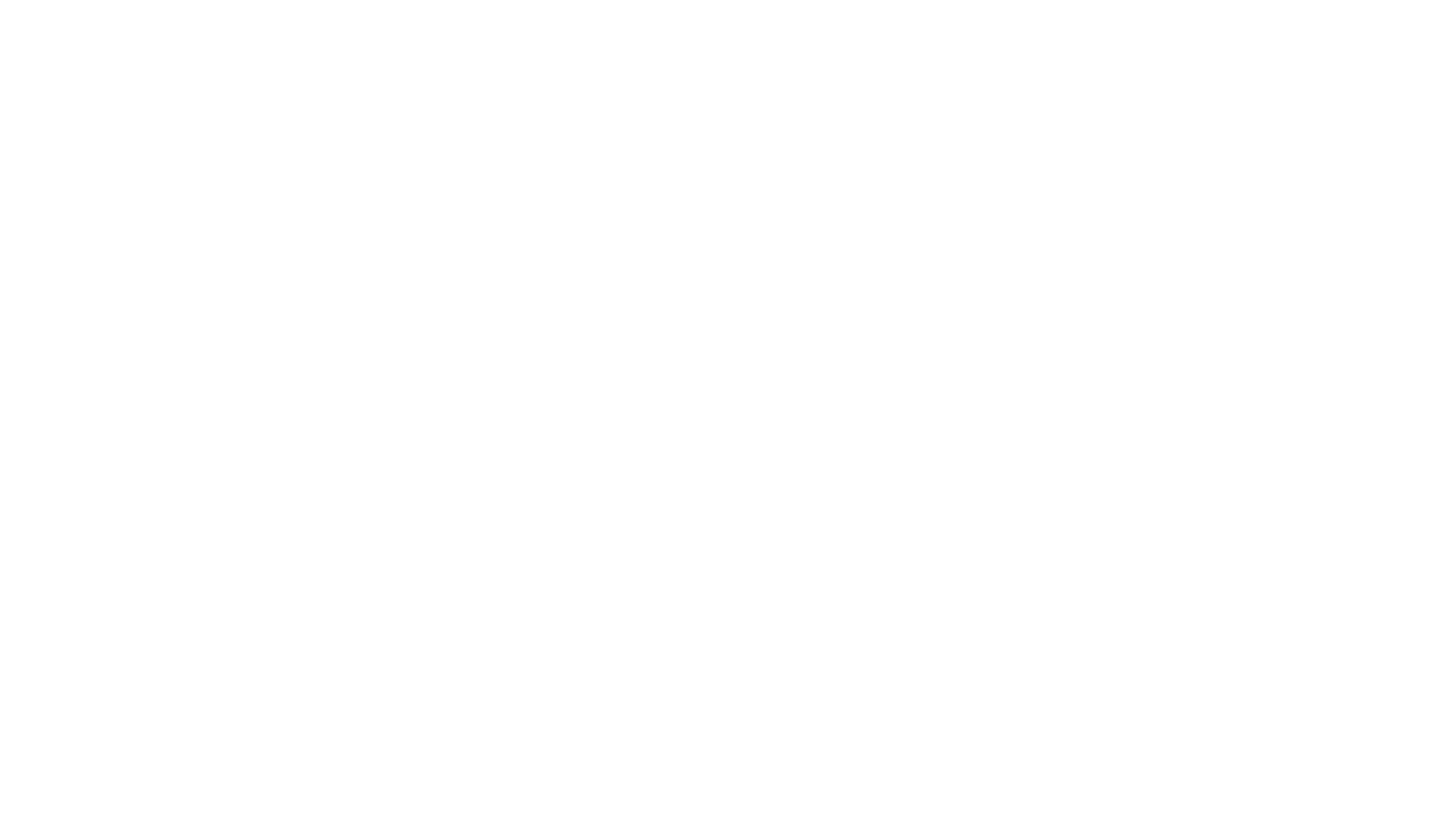
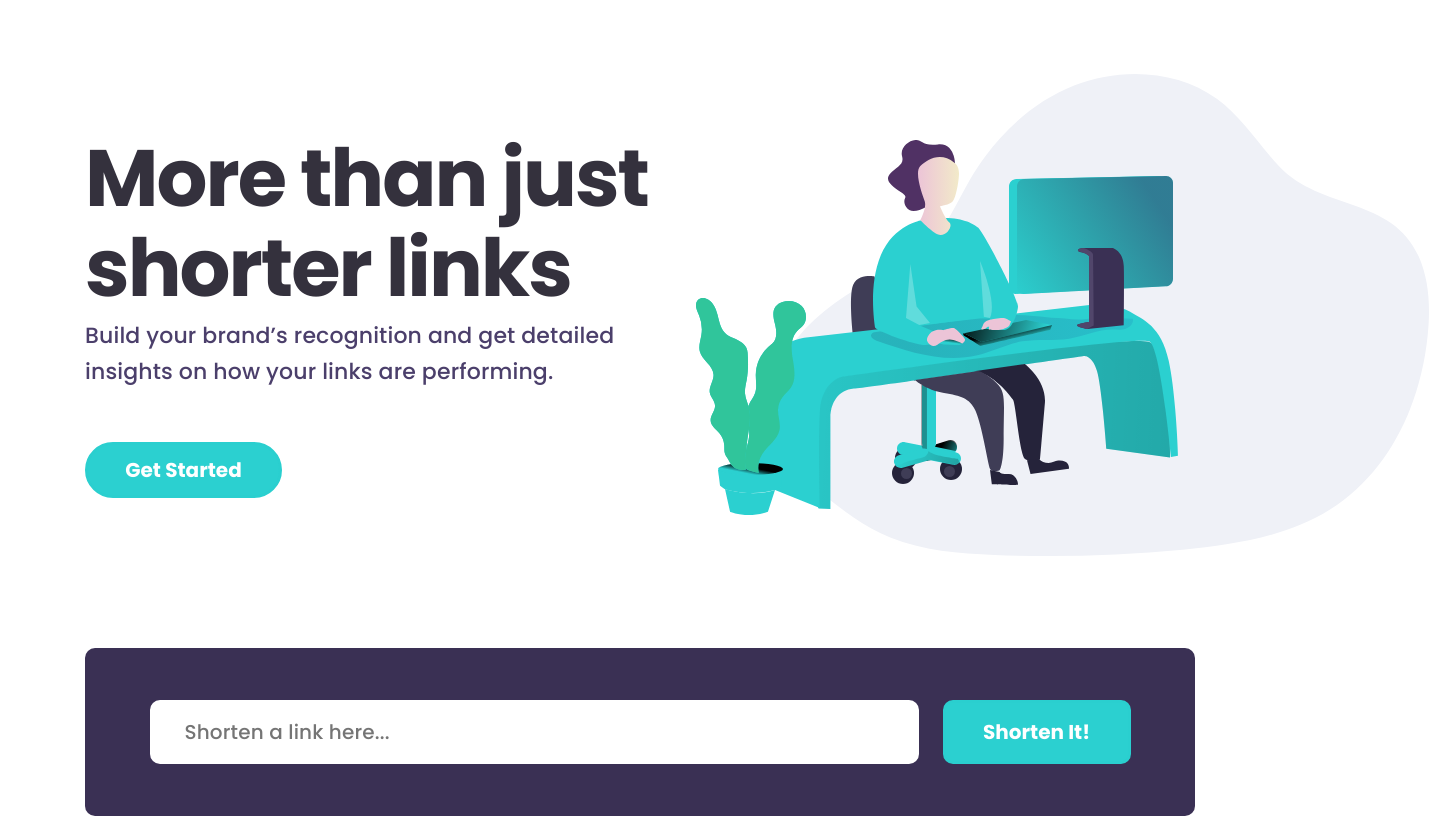
Before and after one commit to artemtyshchuk/urlShorteningApp-frontendmentor.io, a React (Create React App) app: page / in a window 1280 px wide. Shown: the part 100-916 px from the top of the page, 1429 px wide, since content can reach past the window. Before the commit the page ends 800 px from the top, so only its background shows below. Built offline with nearby package versions, Linux system fonts and the light colour scheme.

Commit message:
Added StartPage and UrlBlock components

```diff
--- a/src/App.tsx
+++ b/src/App.tsx
@@ -1,9 +1,13 @@
 import { Header } from "components/Header";
+import { StartPage } from "components/StartPage";
+import { UrlBlock } from "components/UrlBlock";
 
 function App() {
   return (
     <>
       <Header />
+      <StartPage />
+      <UrlBlock />
     </>
   );
 }
--- a/src/components/Header/Header.module.scss
+++ b/src/components/Header/Header.module.scss
@@ -47,7 +47,7 @@
 
   justify-self: end;
   margin-left: 37px;
-
+  font-family: "Poppins", sans-serif;
   color: #fff;
   font-size: 15px;
   font-style: normal;
--- /dev/null
+++ b/src/components/StartPage/StartPage.module.scss
@@ -0,0 +1,56 @@
+.startPage {
+}
+
+.startPageWrapper {
+  position: relative;
+  display: grid;
+  grid-template-columns: 565px;
+}
+
+.title {
+  margin-top: 145px;
+  font-size: 80px;
+  font-style: normal;
+  font-weight: 700;
+  line-height: 90px;
+  letter-spacing: -2px;
+  color: var(--violet-dark);
+}
+
+.subtitle {
+  margin-top: 5px;
+  font-size: 22px;
+  font-style: normal;
+  font-weight: 500;
+  line-height: 36px;
+  letter-spacing: 0.15px;
+  color: var(--violet-light);
+}
+
+.startPageButton {
+  margin-top: 52px;
+  width: 197px;
+  height: 56px;
+  border-radius: 28px;
+  background: var(--buttons-color);
+  border: 3px solid #2acfcf;
+
+  color: #fff;
+  font-family: Poppins;
+  font-size: 20px;
+  font-style: normal;
+  font-weight: 700;
+  line-height: normal;
+  cursor: pointer;
+  &:hover {
+    background: #9ae3e3;
+    border: #9ae3e3;
+  }
+}
+
+.startPageImage {
+  margin-top: 86px;
+  left: 55%;
+  position: absolute;
+  z-index: -1;
+}
--- /dev/null
+++ b/src/components/StartPage/StartPage.tsx
@@ -0,0 +1,20 @@
+import styles from "./StartPage.module.scss";
+import { ReactComponent as IllustrationWorking } from "assets/images/illustration-working.svg";
+
+export const StartPage = () => {
+  return (
+    <div className={styles.startPage}>
+      <div className="container">
+        <div className={styles.startPageWrapper}>
+          <p className={styles.title}>More than just shorter links</p>
+          <p className={styles.subtitle}>
+            Build your brand’s recognition and get detailed insights on how your
+            links are performing.
+          </p>
+          <button className={styles.startPageButton}>Get Started</button>
+          <IllustrationWorking className={styles.startPageImage} />
+        </div>
+      </div>
+    </div>
+  );
+};
--- /dev/null
+++ b/src/components/StartPage/index.ts
@@ -0,0 +1 @@
+export * from './StartPage';
--- /dev/null
+++ b/src/components/UrlBlock/UrlBlock.module.scss
@@ -0,0 +1,55 @@
+.urlBlock {
+  margin-top: 150px;
+  width: 100%;
+}
+
+.urlBlockWrapper {
+  display: grid;
+  background: var(--violet-normal);
+  align-content: center;
+  justify-content: center;
+  border-radius: 10px;
+  height: 168px;
+}
+
+.textField {
+  padding-left: 32px;
+  width: 769px;
+  height: 64px;
+  border-radius: 10px;
+  color: var(--violet-dark);
+  border: 3px solid white;
+
+  font-family: Poppins;
+  font-size: 20px;
+  font-style: normal;
+  font-weight: 500;
+  line-height: 36px; /* 180% */
+  letter-spacing: 0.15px;
+}
+
+.textField:focus {
+  border: 3px solid #2bd0d0;
+  outline: 0;
+}
+
+.urlBlockButton {
+  margin-left: 24px;
+  width: 188px;
+  height: 64px;
+  border: 3px solid #2acfcf;
+  border-radius: 10px;
+  background: var(--buttons-color);
+  cursor: pointer;
+
+  color: #fff;
+  font-family: "Poppins", sans-serif;
+  font-size: 20px;
+  font-style: normal;
+  font-weight: 700;
+  line-height: normal;
+  &:hover {
+    background: #9ae3e3;
+    border: #9ae3e3;
+  }
+}
--- /dev/null
+++ b/src/components/UrlBlock/UrlBlock.tsx
@@ -0,0 +1,24 @@
+import styles from "./UrlBlock.module.scss";
+
+interface UrlBlockProps {}
+
+export const UrlBlock = ({}: UrlBlockProps) => {
+  return (
+    <div className={styles.urlBlock}>
+      <div className="container">
+        <div className={styles.urlBlockWrapper}>
+          <form autoComplete="off">
+            <input
+              type="text"
+              className={styles.textField}
+              id="url"
+              name="url"
+              placeholder="Shorten a link here..."
+            />
+            <button className={styles.urlBlockButton}>Shorten It!</button>
+          </form>
+        </div>
+      </div>
+    </div>
+  );
+};
--- /dev/null
+++ b/src/components/UrlBlock/index.ts
@@ -0,0 +1 @@
+export * from './UrlBlock';
--- a/src/index.css
+++ b/src/index.css
@@ -13,7 +13,7 @@
 }
 
 body {
-  font-family: "Poppins", serif;
+  font-family: "Poppins", sans-serif;
   font-weight: 500;
   -webkit-font-smoothing: antialiased;
   -moz-osx-font-smoothing: grayscale;
```
